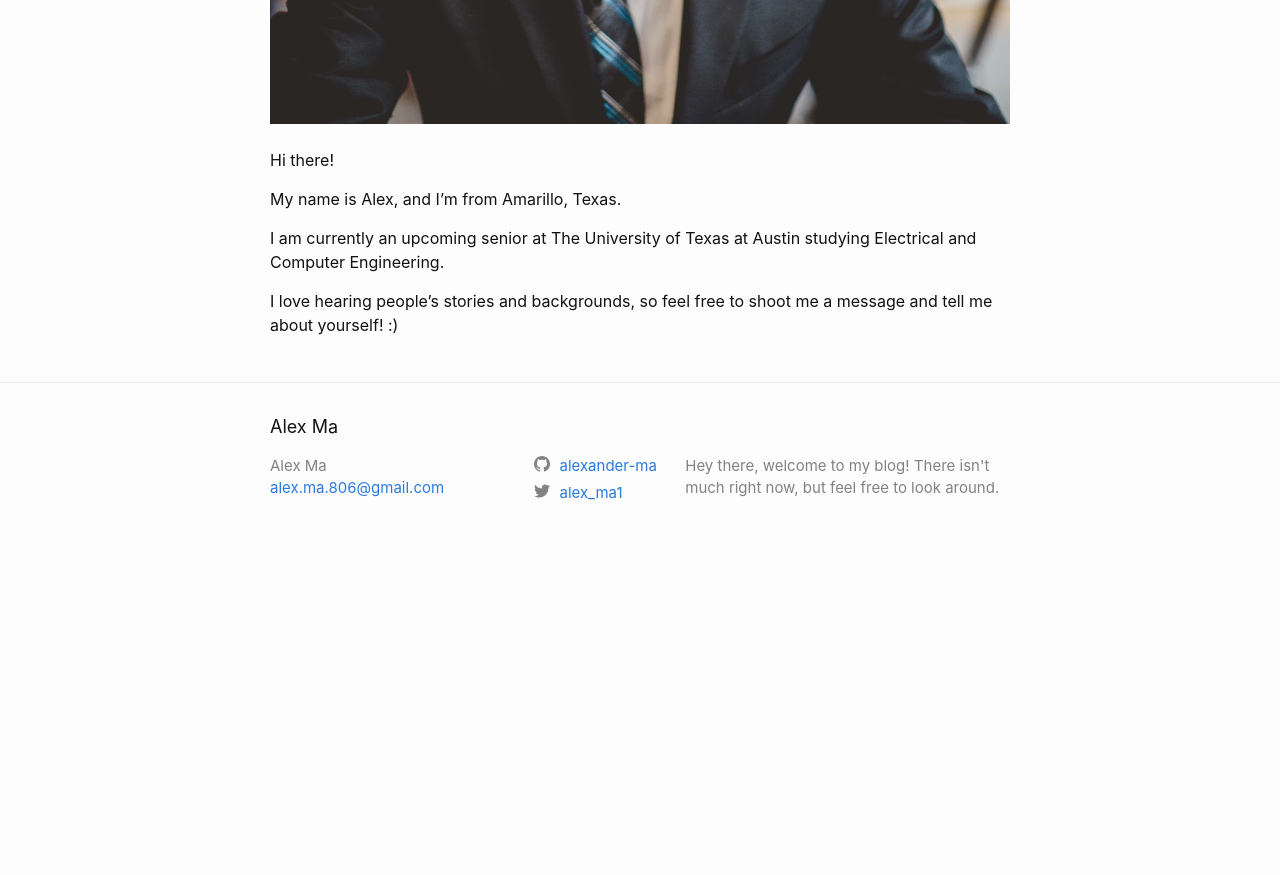
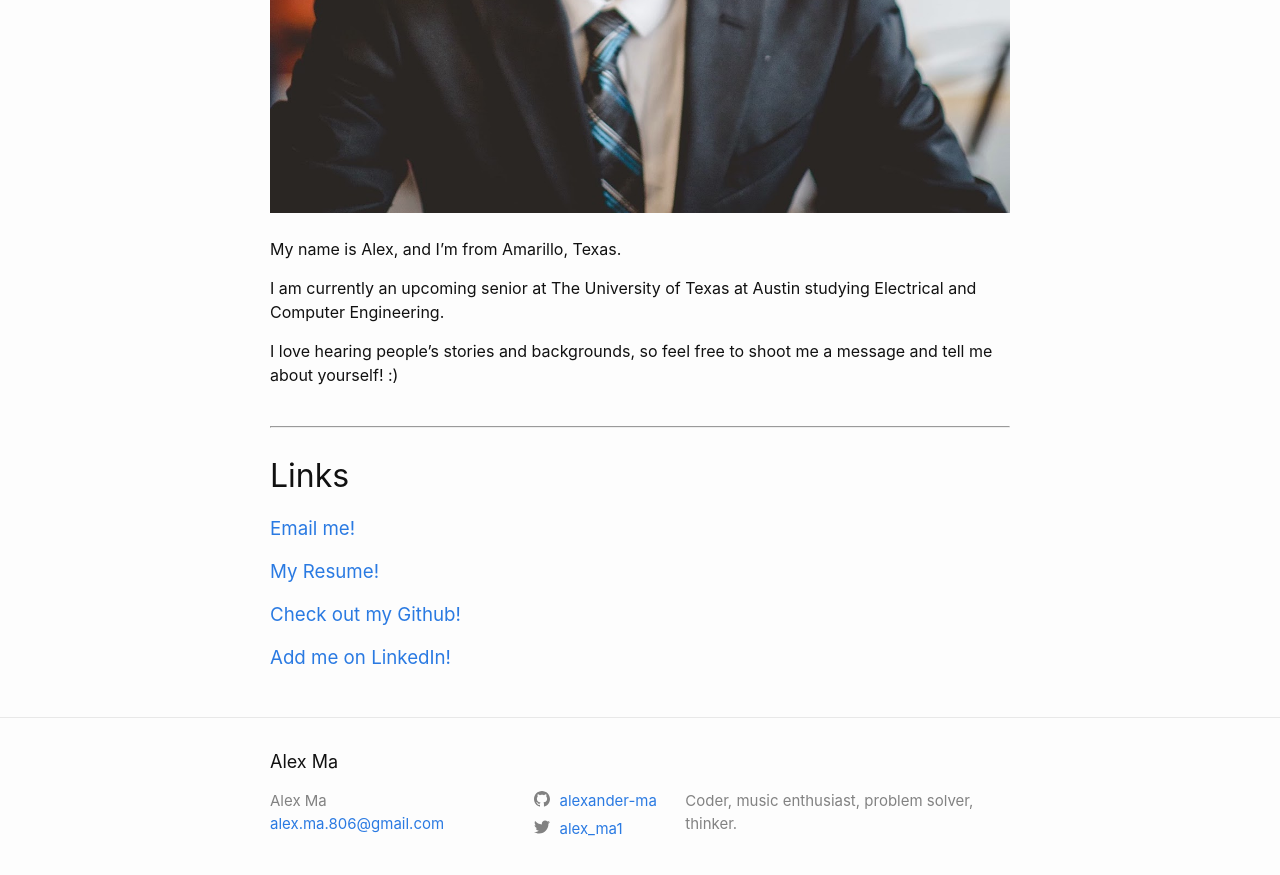
Before and after one commit to alexander-ma/alexander-ma.github.io, a Jekyll site: the page built from index.md, in a window 1280 px wide and 900 px high, scrolled down 708 px. Shown: the top 875 px of the window. Built offline with Jekyll 4.4.1, drawn with Linux system fonts in a browser that asks for light colours; before the commit the page ends 1273 px from its top, so only the background shows below that.

Commit message:
configuring yaml

```diff
--- a/_config.yml
+++ b/_config.yml
@@ -16,8 +16,8 @@
 title: "Alex Ma"
 email: alex.ma.806@gmail.com
 description: >- # this means to ignore newlines until "baseurl:"
-  Hey there, welcome to my blog! There isn't much right now, but feel free to look around.
-baseurl: "/blog/" # the subpath of your site, e.g. /blog
+  Coder, music enthusiast, problem solver, thinker.
+baseurl: "" # the subpath of your site, e.g. /blog
 url: "http://alexander-ma.com" # the base hostname & protocol for your site, e.g. http://example.com
 twitter_username: alex_ma1
 github_username:  alexander-ma
--- a/_includes/header.html
+++ b/_includes/header.html
@@ -25,8 +25,6 @@
             <a class="page-link" href="{{ my_page.url | relative_url }}">{{ my_page.title | escape }}</a>
             {%- endif -%}
           {% endfor -%}
-          <!-- Hard coded to have my home page linked here. Subject to change when I move homepage to jekyll -->
-          <a class="page-link" href="https://alexander-ma.com">Home</a>
         </div>
       </nav>
     {%- endif -%}
--- a/_layouts/home.html
+++ b/_layouts/home.html
@@ -2,14 +2,30 @@
 layout: default
 ---
 
+<h1>Hi there!</h1>
+<hr><br>
+
 <img src="assets/alex.jpg">
 
 <br><br>
-
-<p>Hi there!</p>
 
 <p>My name is Alex, and I’m from Amarillo, Texas.</p>
 
 <p>I am currently an upcoming senior at The University of Texas at Austin studying Electrical and Computer Engineering.</p>
 
 <p>I love hearing people’s stories and backgrounds, so feel free to shoot me a message and tell me about yourself! :)</p>
+
+<br><hr><br>
+
+<h1> Links </h1>
+
+<h3><a href="mailto: alex.ma.806@gmail.com">Email me!</a></h3>
+
+
+<h3><a href="assets/alex_ma_resume.pdf">My Resume!</a></h3>
+
+
+<h3><a href="https://github.com/alexander-ma/">Check out my Github!</a></h3>
+
+
+<h3><a href="https://linkedin.com/in/ma-alex/">Add me on LinkedIn!</a></h3>
```
Also changed, not shown: 2 other files.
